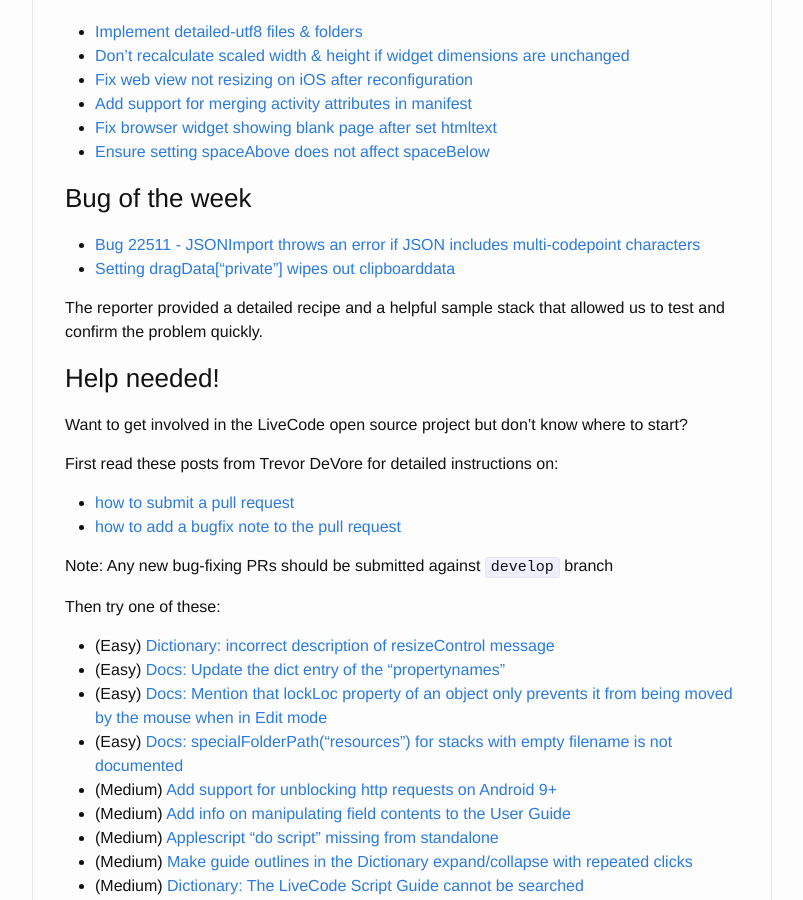
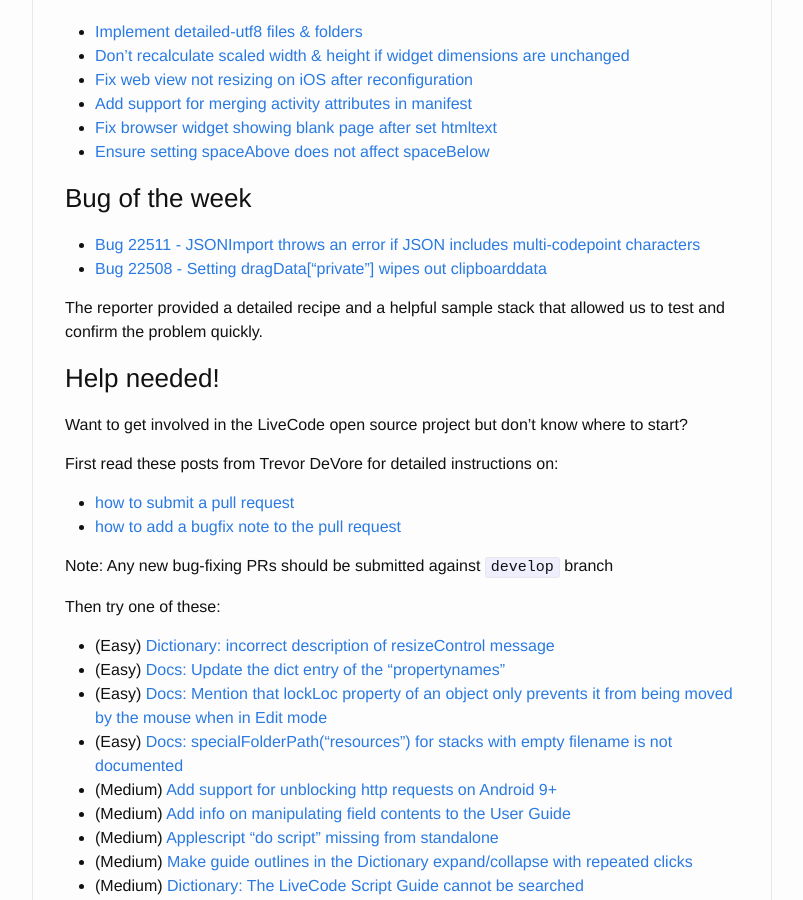
Before and after one commit to livecode/this-week-in-livecode, a Jekyll site: the page built from _posts/2020-01-06-this-week-in-livecode-207.markdown, in a window 1280 px wide and 900 px high, scrolled down 1131 px. Shown: the whole window, without its empty margins (238-1041 px from the left). Built offline with Jekyll 4.4.1, drawn with Linux system fonts in a browser that asks for light colours.

Commit message:
Issue 207 - Fixed typo

```diff
--- a/_posts/2020-01-06-this-week-in-livecode-207.markdown
+++ b/_posts/2020-01-06-this-week-in-livecode-207.markdown
@@ -56,7 +56,7 @@
 ### Bug of the week
 
 - [Bug 22511 - JSONImport throws an error if JSON includes multi-codepoint characters](https://quality.livecode.com/show_bug.cgi?id=22511)
-- [Setting dragData["private"] wipes out clipboarddata](https://quality.livecode.com/show_bug.cgi?id=22508)
+- [Bug 22508 - Setting dragData["private"] wipes out clipboarddata](https://quality.livecode.com/show_bug.cgi?id=22508)
 
 The reporter provided a detailed recipe and a helpful sample stack that allowed us to test and confirm the problem quickly.
 
```
